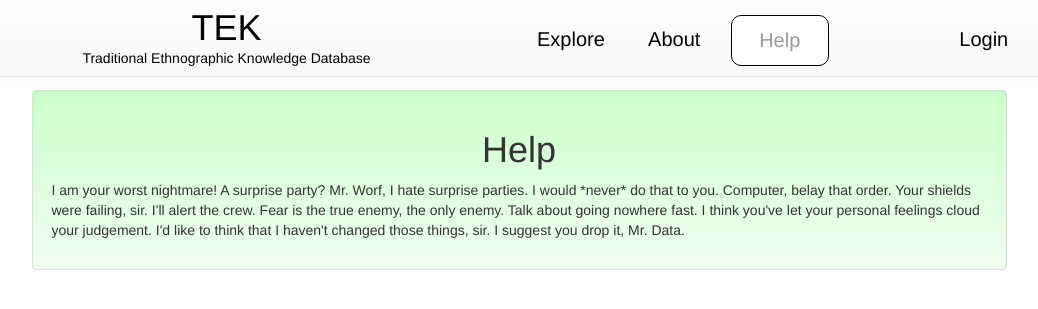
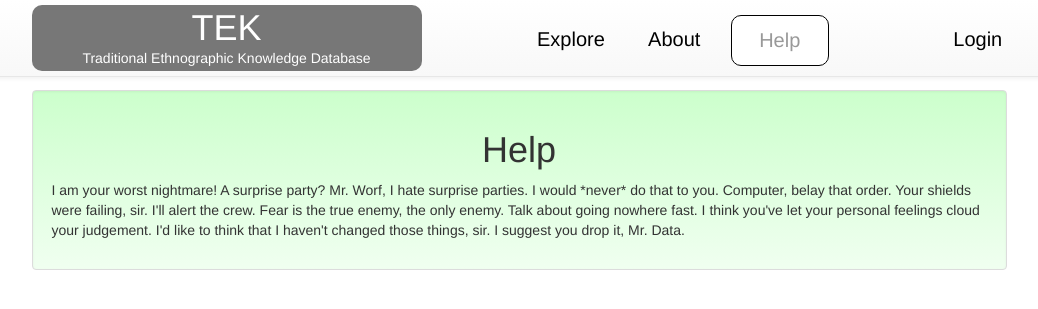
Before and after one commit to Ecotrust/TEKDB, a Django app: page /help/ in a window 1280 px wide. Shown: the top 309 px of the page, without its empty margins (121-1159 px from the left). Run offline with Django 3.2, Linux system fonts and the light colour scheme; some libraries are stand-ins or nearby versions.

Commit message:
updated header styles and moving code into navbar.html

```diff
--- a/code/TEKDB/explore/static/explore/css/explore.css
+++ b/code/TEKDB/explore/static/explore/css/explore.css
@@ -9,21 +9,28 @@ h1 { text-align: center; }
 .header-title-content {
   margin: 5px 0;
   text-align: center;
-  color: black;
+  color: white;
+  background-color: #777;
   border-radius: 10px;
   /*padding: 5px;*/
 }
-.header-title-content:hover {
-  background-color: #DDFFDD;
-  text-decoration: none !important;
-  color: black
-}
-.header-title-content a {
-  color: black;
+.header-title-content a,
+.header-title-content h1,
+.header-title-content p {
+  color: white;
 }
 .header-title-content p {
   margin-bottom: 3px;
   font-size: 14px;
+}
+.header-title-content:hover a,
+.header-title-content:hover h1,
+.header-title-content:hover p {
+  color: #DDFFDD;
+  text-decoration: none !important;
+}
+.header-title-content:hover {
+  background-color: #555;
 }
 
 .header-button, .header-button-selected {
@@ -48,6 +55,7 @@ h1 { text-align: center; }
 
 .header-button:hover, .header-button-selected:hover {
   text-decoration: none !important;
+  border: 1px solid black;
 }
 .header-button:hover {
   background-color: #DDFFDD;
--- /dev/null
+++ b/code/TEKDB/requirements.txt
@@ -0,0 +1,6 @@
+#REQUIRED
+django
+
+#OPTIONAL, BUT LOVELY FOR DEBUGGING
+ipython
+ipdb
```
Also changed, not shown: code/TEKDB/explore/templates/base.html (+3 -63 lines), code/TEKDB/explore/templates/navbar.html (added, +62 -0 lines).
